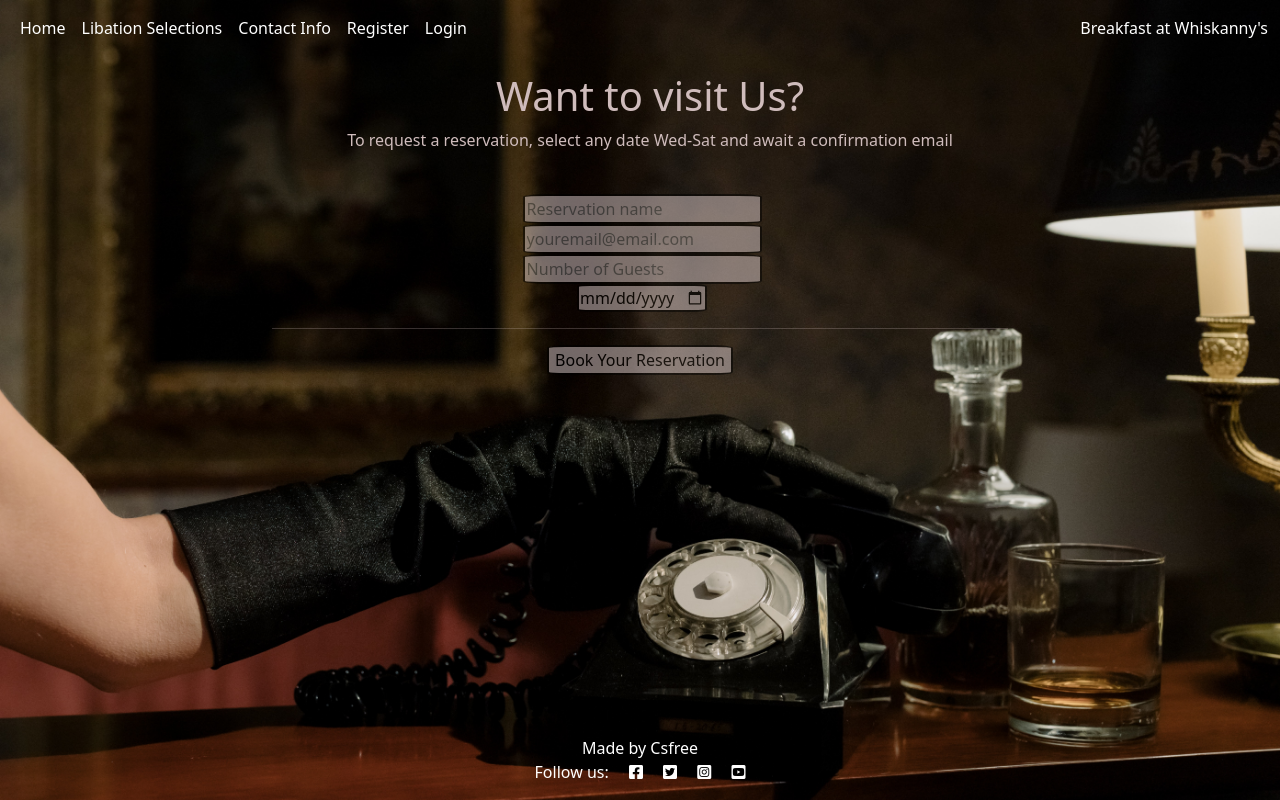
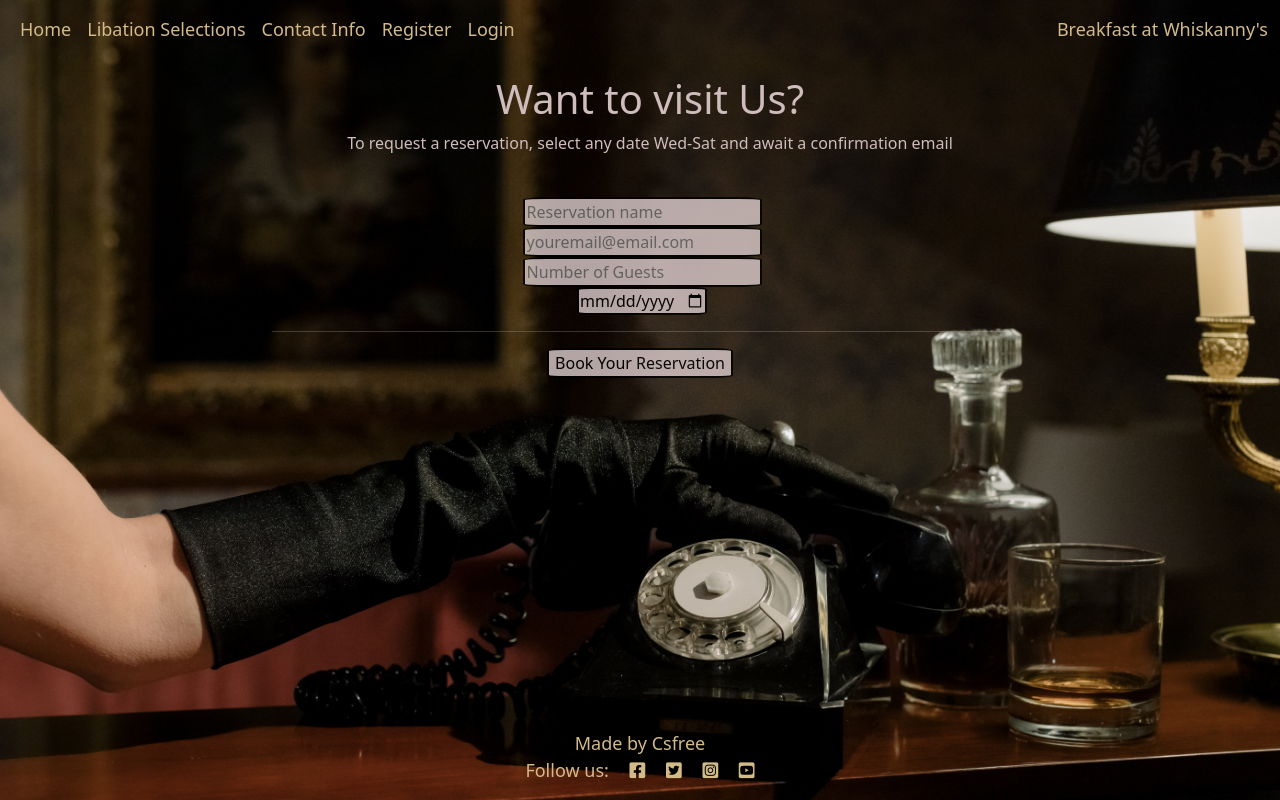
Before and after one commit to Code-Institute-Submissions/csfree87-project4whiskey_JuneResub, a Django app: page /bookings/ in a window 1280 px wide. Run offline with Django 3.2, Linux system fonts and the light colour scheme.

Commit message:
Change color and size of header and footer

```diff
--- a/static/css/style.css
+++ b/static/css/style.css
@@ -15,8 +15,13 @@ p {
     color:rgb(207, 188, 188);
 }
 
+
+#navcolor {
+    color: rgb(211, 186, 137);
+    font-size: large;
+}
+
 .menu {
-    background-image: url("../media/drink.jpg");
     background-size: 100%;
     background-repeat: no-repeat;
     position: relative;
@@ -199,9 +204,9 @@ p {
     padding-left: 30px;
 }
 
-.input {
+#reg {
     background-color: rgb(222, 206, 206);
-    opacity: 0.5;
+    opacity: .8;
     border-radius: 10%;
     border: 2px solid black;
 }
--- a/templates/account/login.html
+++ b/templates/account/login.html
@@ -14,7 +14,6 @@
     {% if redirect_field_value %}
     <input type="hidden" name="{{ redirect_field_name }}" value="{{ redirect_field_value }}" />
     {% endif %}
-    <a class="button secondaryAction" href="{% url 'account_reset_password' %}">{% trans "Forgot Password?" %}</a>
     <button class="primaryAction" type="submit">{% trans "Sign In" %}</button>
   </form>
 </div>
--- a/templates/base.html
+++ b/templates/base.html
@@ -25,7 +25,6 @@
 
     <nav class="navbar navbar-expand-lg navbar-light">
         <div class="container-fluid">
-
             <button class="navbar-toggler" type="button" data-bs-toggle="collapse" data-bs-target="#navbarText"
                 aria-controls="navbarText" aria-expanded="false" aria-label="Toggle navigation">
                 <span class="navbar-toggler-icon"></span>
@@ -33,32 +32,32 @@
             <div class="collapse navbar-collapse" id="navbarText">
                 <ul class="navbar-nav me-auto mb-2 mb-lg-0">
                     <li class="nav-item">
-                        <a class="nav-link active text-white" href="{% url 'home' %}">Home</a>
+                        <a id="navcolor" class="nav-link active" href="{% url 'home' %}">Home</a>
                     </li>
                     <li class="nav-item">
-                        <a class="nav-link text-white" href="{% url 'menu' %}">Libation Selections</a>
+                        <a id="navcolor" class="nav-link" href="{% url 'menu' %}">Libation Selections</a>
                     </li>
                     <li class="nav-item">
-                        <a class="nav-link text-white" href="{% url 'contact' %}">Contact Info</a>
+                        <a id="navcolor" class="nav-link" href="{% url 'contact' %}">Contact Info</a>
                     </li>
                     {% if user.is_authenticated %}
                     <li class="nav-item">
-                      <a class="nav-link text-white" href="{% url 'bookings' %}">Reservations</a>
+                      <a id="navcolor" class="nav-link" href="{% url 'bookings' %}">Reservations</a>
                     </li>
                     <li class="nav-item">
-                        <a class="nav-link text-white" href="{% url 'account_logout' %}">Logout</a>
+                        <a id="navcolor" class="nav-link" href="{% url 'account_logout' %}">Logout</a>
                     </li>
                     {% else %}
                     <li class="nav-item">
-                        <a class="nav-link text-white" href="{% url 'account_signup' %}">Register</a>
+                        <a id="navcolor" class="nav-link" href="{% url 'account_signup' %}">Register</a>
                     </li>
                     <li class="nav-item">
-                        <a class="nav-link text-white" href="{% url 'account_login' %}">Login</a>
+                        <a id="navcolor" class="nav-link" href="{% url 'account_login' %}">Login</a>
                     </li>
                     {% endif %}
 
                 </ul>
-                <span class="navbar-text text-white">
+                <span id="navcolor" class="navbar-text">
                     Breakfast at Whiskanny's
                 </span>
             </div>
@@ -71,8 +70,8 @@
 
     <!-- Footer -->
     <footer class="footer mt-auto py-3">
-      <p class="m-0 text-center text-white">Made by Csfree</p>
-      <p class="m-0 text-center text-white">Follow us: <i class="fab fa-facebook-square ms-3"></i>
+      <p id="navcolor" class="m-0 text-center">Made by Csfree</p>
+      <p id="navcolor" class="m-0 text-center">Follow us: <i class="fab fa-facebook-square ms-3"></i>
           <i class="fab fa-twitter-square ms-3"></i>
           <i class="fab fa-instagram-square ms-3"></i>
           <i class="fab fa-youtube-square ms-3"></i></p>
--- a/templates/bookings.html
+++ b/templates/bookings.html
@@ -15,22 +15,22 @@
             <form id="GuestInfo" action="/confirmation/" method="POST"> {% csrf_token %}
               <div class="elem-group">
                 <label for="BookingName">{{ BookingName }}</label>
-                <input class="input" type="text" id="Guests" name="Guests" placeholder="Reservation name" pattern=[A-Z\sa-z]{3,20} required>
+                <input id="reg" type="text" id="Guests" name="Guests" placeholder="Reservation name" pattern=[A-Z\sa-z]{3,20} required>
               </div>
               <div class="elem-group">
                 <label for="Email">{{ Email }}</label>
-                <input class="input" type="email" id="Email" name="Email" placeholder="youremail@email.com" required>
+                <input id="reg" type="email" id="Email" name="Email" placeholder="youremail@email.com" required>
               </div>
               <div class="elem-group inlined">
                 <label for="Guests">{{ Guests }}</label>
-                <input class="input" type="number" id="Guests" name="Guests" placeholder="Number of Guests" min="1" required>
+                <input id="reg" type="number" id="Guests" name="Guests" placeholder="Number of Guests" min="1" required>
               </div>
               <div class="elem-group inlined">
                 <label for="Day">{{ DAY }}</label>
-                <input class="input" type="date" id="Day" name="Day" min="2022-01-01" max="2024-12-31" required>
+                <input id="reg" type="date" id="Day" name="Day" min="2022-01-01" max="2024-12-31" required>
               </div>
               <hr>
-              <button class="input" type="submit">Book Your Reservation</button>
+              <button id="reg" type="submit">Book Your Reservation</button>
             </form>
         </div>
     </div>
```
